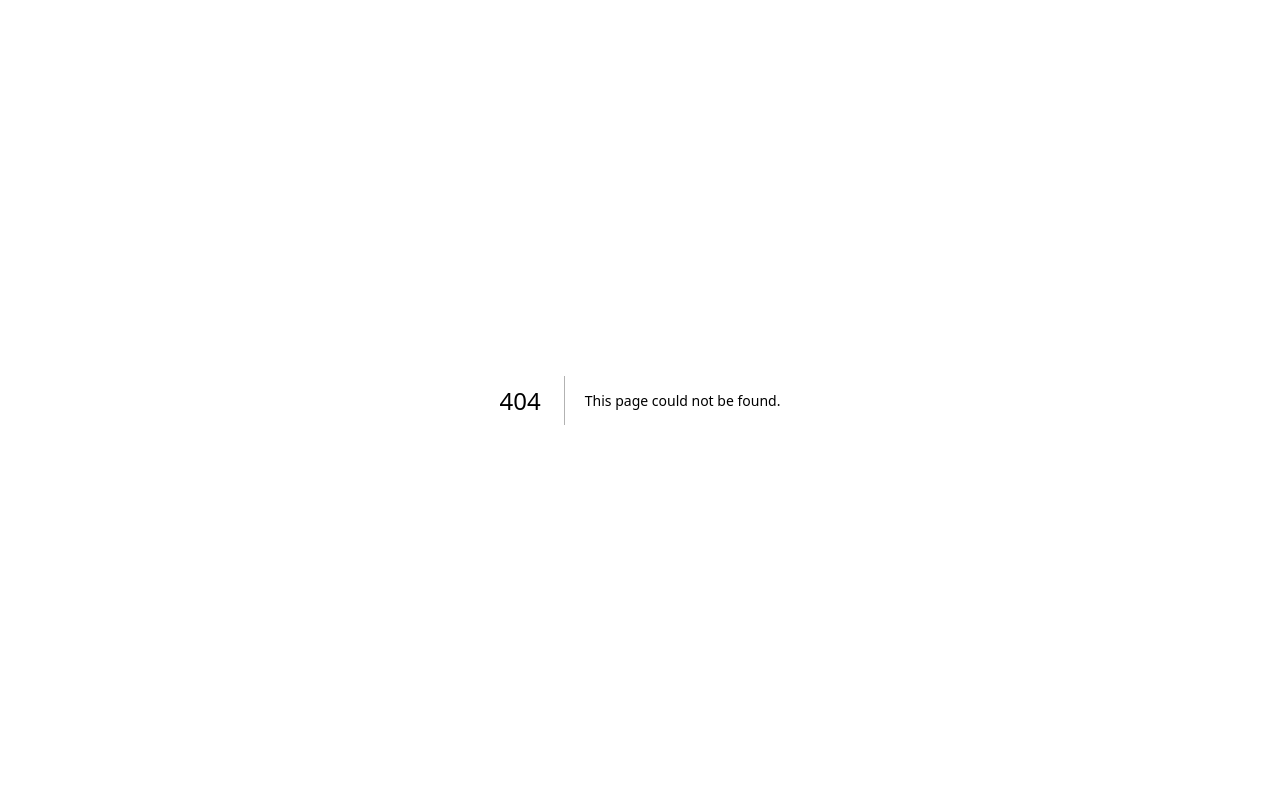
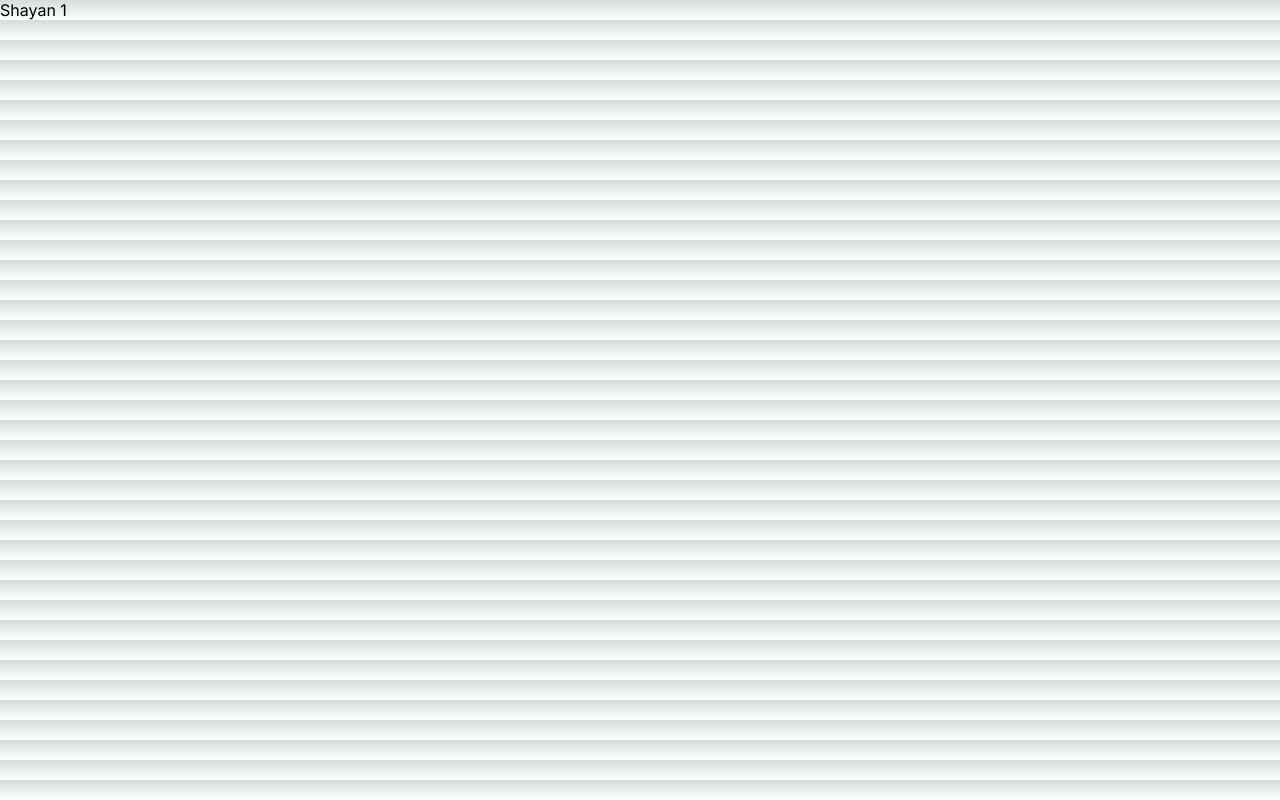
Before and after one commit to Irantwomiles/demo-nextjs, a Next.js app: page /project/1 in a window 1280 px wide. Before the commit this address had no page. Built offline with nearby package versions, Linux system fonts and the light colour scheme.

Commit message:
dynamic page

```diff
--- /dev/null
+++ b/app/project/[projectId]/page.js
@@ -0,0 +1,18 @@
+'use client';
+
+import {useEffect} from "react";
+import {useSearchParams, usePathname} from "next/navigation";
+
+export default function Project() {
+
+    const pathname = usePathname();
+    const query = pathname.split('/').pop();
+
+    console.log(query)
+
+    return (
+        <main>
+            <div>Shayan {query}</div>
+        </main>
+    )
+}
```
